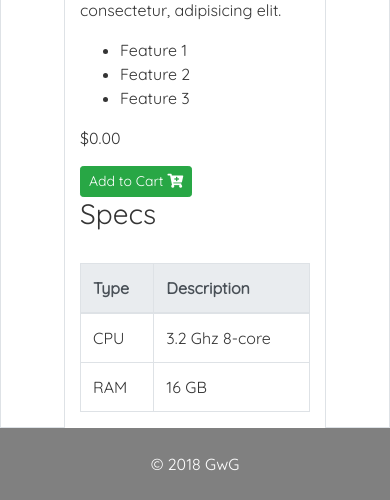
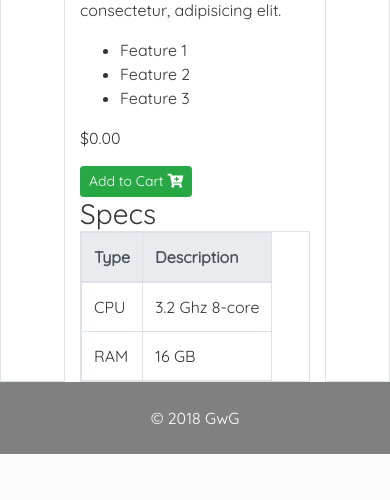
Before and after one commit to GWGweb-projectgroup/practice-project, a PHP site: page /product.html in a window 390 px wide. Shown: the part 743-1243 px from the top of the page. After the commit the page ends 1197 px from the top, so only its background shows below. Run offline with PHP 8.4, Linux system fonts and the light colour scheme; grey boxes labelled with a size stand in for pictures from a placeholder-image service; some libraries are stand-ins or nearby versions.

Commit message:
Adjust product table responsive styles

```diff
--- a/css/products.css
+++ b/css/products.css
@@ -44,3 +44,9 @@
 .product .dropdown {
   margin: 1.3rem 0;
 }
+
+
+/* Single Product page styles */
+.table-specs {
+  margin: 0;
+}
--- a/product.html
+++ b/product.html
@@ -111,7 +111,7 @@
           <div class="product-specs">
             <h3>Specs</h3>
 
-            <table class="table table-bordered">
+            <table class="table table-bordered table-responsive table-specs">
               <thead class="thead-light">
                 <tr>
                   <th scope="col">Type</th>
```
